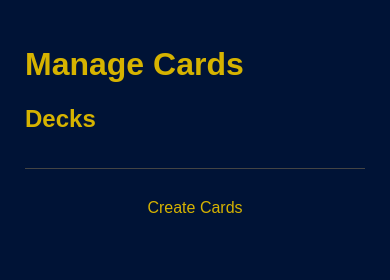
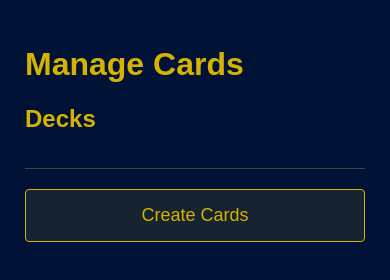
Before and after one commit to jordmllr/Mimir, a plain HTML site: page manage.html in a window 390 px wide. Drawn offline with nearby package versions, Linux system fonts and the light colour scheme.

Commit message:
fix mobile manage cards button

```diff
--- a/css/styles.css
+++ b/css/styles.css
@@ -191,6 +191,27 @@ form {
         padding: 20px;
         font-size: 16px;
         margin-bottom: 25px;
+    }
+
+    /* Mobile navigation improvements */
+    .nav-link {
+        padding: 15px 25px;
+        font-size: 18px;
+        min-height: 48px; /* Ensure touch target size */
+        display: block;
+        width: 100%;
+        text-align: center;
+        box-sizing: border-box;
+        background-color: rgba(214, 179, 0, 0.1);
+        border: 1px solid #d6b300;
+        margin: 10px 0;
+        touch-action: manipulation;
+        -webkit-tap-highlight-color: rgba(214, 179, 0, 0.3);
+    }
+
+    .nav-link:active {
+        background-color: rgba(214, 179, 0, 0.3);
+        transform: scale(0.98);
     }
 }
 
@@ -501,6 +522,8 @@ input[type="text"]:focus {
     .deck-item {
         justify-content: space-between;
         padding: 15px;
+        min-height: 48px; /* Ensure touch target size */
+        touch-action: manipulation;
     }
 
     .card-item {
@@ -515,7 +538,9 @@ input[type="text"]:focus {
     }
 
     .edit-btn, .delete-btn {
-        padding: 8px 16px;
+        padding: 12px 16px;
+        min-height: 44px; /* Ensure touch target size */
+        touch-action: manipulation;
     }
 
     .modal {
@@ -529,6 +554,29 @@ input[type="text"]:focus {
 
     .save-btn, .cancel-btn {
         width: 100%;
-        padding: 12px;
+        padding: 15px;
+        min-height: 48px; /* Ensure touch target size */
+        touch-action: manipulation;
+    }
+
+    /* Mobile navigation in card management */
+    .card-management-container .nav-link {
+        padding: 15px 25px;
+        font-size: 18px;
+        min-height: 48px;
+        display: block;
+        width: 100%;
+        text-align: center;
+        box-sizing: border-box;
+        background-color: rgba(214, 179, 0, 0.1);
+        border: 1px solid #d6b300;
+        margin: 10px 0;
+        touch-action: manipulation;
+        -webkit-tap-highlight-color: rgba(214, 179, 0, 0.3);
+    }
+
+    .card-management-container .nav-link:active {
+        background-color: rgba(214, 179, 0, 0.3);
+        transform: scale(0.98);
     }
 }
```
